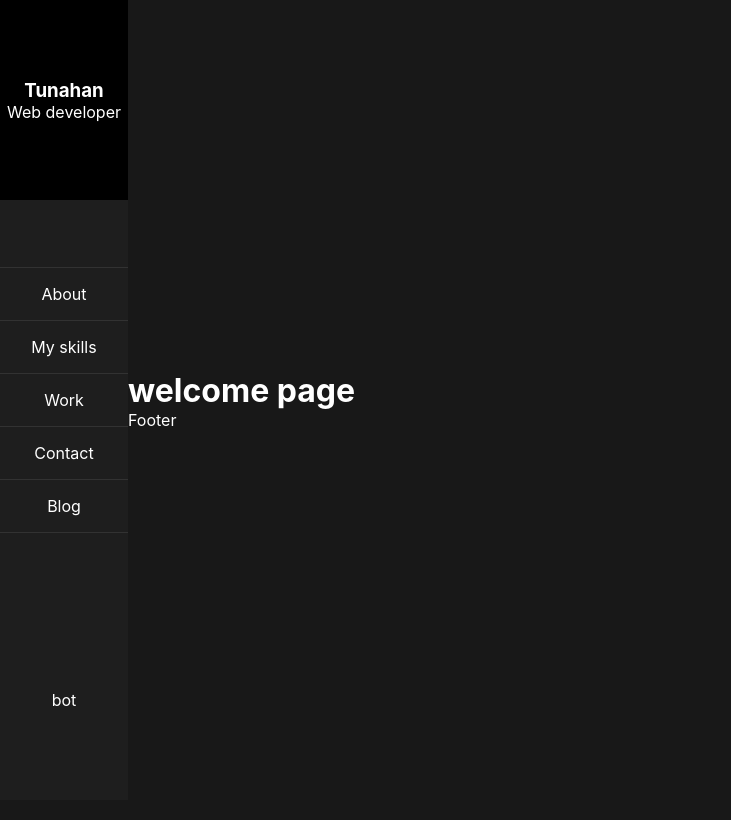
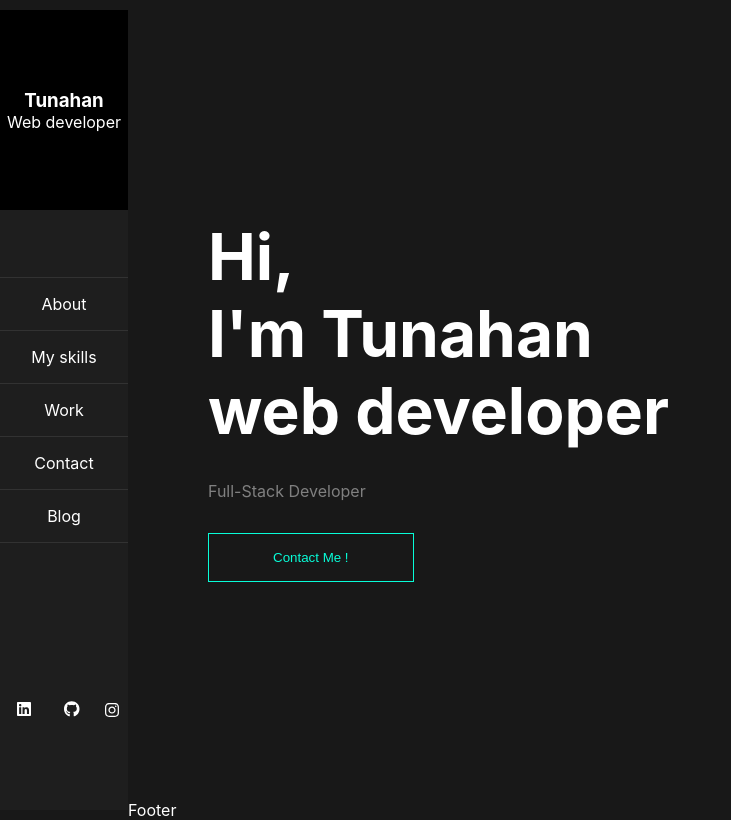
Before and after one commit to tezcanTunahan/cv-dark, a Next.js app: page / in a window 1280 px wide. Shown: the whole page, without its empty margins (0-731 px from the left). Built offline with nearby package versions, Linux system fonts and the light colour scheme.

Commit message:
initial welcome component

```diff
--- a/components/Navbar.jsx
+++ b/components/Navbar.jsx
@@ -1,3 +1,10 @@
+import { FontAwesomeIcon } from '@fortawesome/react-fontawesome';
+import {
+  faLinkedin,
+  faGithub,
+  faInstagram,
+} from '@fortawesome/free-brands-svg-icons';
+
 export default function Navbar() {
   return (
     <div className='navbar'>
@@ -14,7 +21,15 @@ export default function Navbar() {
           <a>Blog</a>
         </nav>
       </div>
-      <div className='navbar__bot'>bot</div>
+      <div className='navbar__bot'>
+        <a href='https://www.linkedin.com/in/tunahan-t-055244211/'>
+          <FontAwesomeIcon icon={faLinkedin} />
+        </a>
+        <a href='https://github.com/tezcanTunahan'>
+          <FontAwesomeIcon icon={faGithub} />
+        </a>
+        <FontAwesomeIcon icon={faInstagram} />
+      </div>
     </div>
   );
 }
--- /dev/null
+++ b/components/Welcome.jsx
@@ -0,0 +1,13 @@
+import React from 'react';
+
+export default function Welcome() {
+  return (
+    <div className='welcome'>
+      <h1>Hi,</h1>
+      <h1>I'm Tunahan</h1>
+      <h1>web developer</h1>
+      <p>Full-Stack Developer</p>
+      <button>Contact Me !</button>
+    </div>
+  );
+}
--- a/package.json
+++ b/package.json
@@ -9,6 +9,10 @@
     "lint": "next lint"
   },
   "dependencies": {
+    "@fortawesome/fontawesome-svg-core": "^6.1.1",
+    "@fortawesome/free-brands-svg-icons": "^6.1.1",
+    "@fortawesome/free-solid-svg-icons": "^6.1.1",
+    "@fortawesome/react-fontawesome": "^0.1.18",
     "next": "12.1.5",
     "react": "18.1.0",
     "react-dom": "18.1.0",
--- a/pages/index.js
+++ b/pages/index.js
@@ -1,6 +1,7 @@
 import Container from '../components/Container';
 import Navbar from '../components/Navbar';
 import Footer from '../components/Footer';
+import Welcome from '../components/Welcome';
 export default function Home() {
   return (
     <Container>
@@ -10,7 +11,7 @@ export default function Home() {
         </div>
         <div className='home__page'>
           <main>
-            <h1>welcome page</h1>
+            <Welcome />
           </main>
           <Footer />
         </div>
--- a/styles/_variables.scss
+++ b/styles/_variables.scss
@@ -3,6 +3,7 @@ $primary-color: #181818;
 $secondary-color: #1e1e1e;
 $third-color: #000000;
 $fourth-color: #08fdd8;
+$grey: grey;
 /* font weights */
 $regular: 400;
 $semi-bold: 600;
--- a/styles/components/navbar.scss
+++ b/styles/components/navbar.scss
@@ -25,6 +25,7 @@
       }
       :hover {
         color: $fourth-color;
+        transition: color 0.3s;
       }
     }
     &__nav :last-child {
@@ -32,8 +33,16 @@
     }
   }
   &__bot {
-    @include flex(column, center, center);
+    @include flex(row, space-evenly, center);
     flex-basis: 25%;
     width: 100%;
+    * {
+      cursor: pointer;
+      padding: 0.5rem;
+    }
+    :hover {
+      color: $fourth-color;
+      transition: color 0.3s;
+    }
   }
 }
--- /dev/null
+++ b/styles/components/welcome.scss
@@ -0,0 +1,24 @@
+.welcome {
+  height: 100vh;
+  @include flex(column, center, flex-start);
+  margin-left: 5rem;
+  h1 {
+    @include font-size(4rem);
+  }
+  p {
+    color: $grey;
+    margin: 2rem 0px;
+  }
+  button {
+    color: $fourth-color;
+    background-color: transparent;
+    border: 1px solid $fourth-color;
+    padding: 1rem 4rem;
+    cursor: pointer;
+  }
+  button:hover {
+    color: $primary-color;
+    background-color: $fourth-color;
+    transition: all 0.3s 0.3s ease-in-out;
+  }
+}
--- a/styles/globals.scss
+++ b/styles/globals.scss
@@ -4,6 +4,7 @@
 @import './pages/index.scss';
 //componnet
 @import './components/navbar.scss';
+@import './components/welcome.scss';
 
 html,
 body {
```
Also changed, not shown: 1 other file (tests, documents, lock files or other folders).
